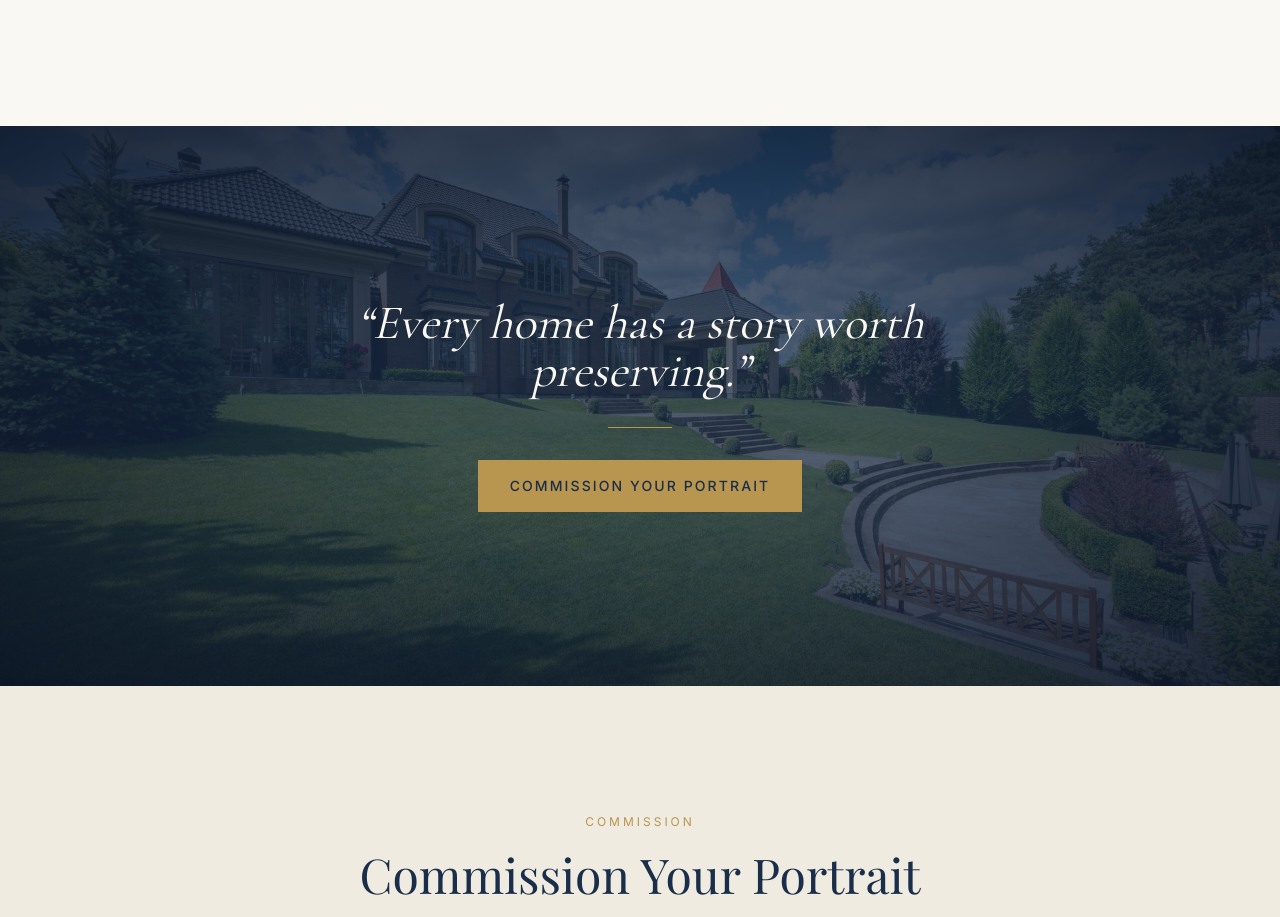
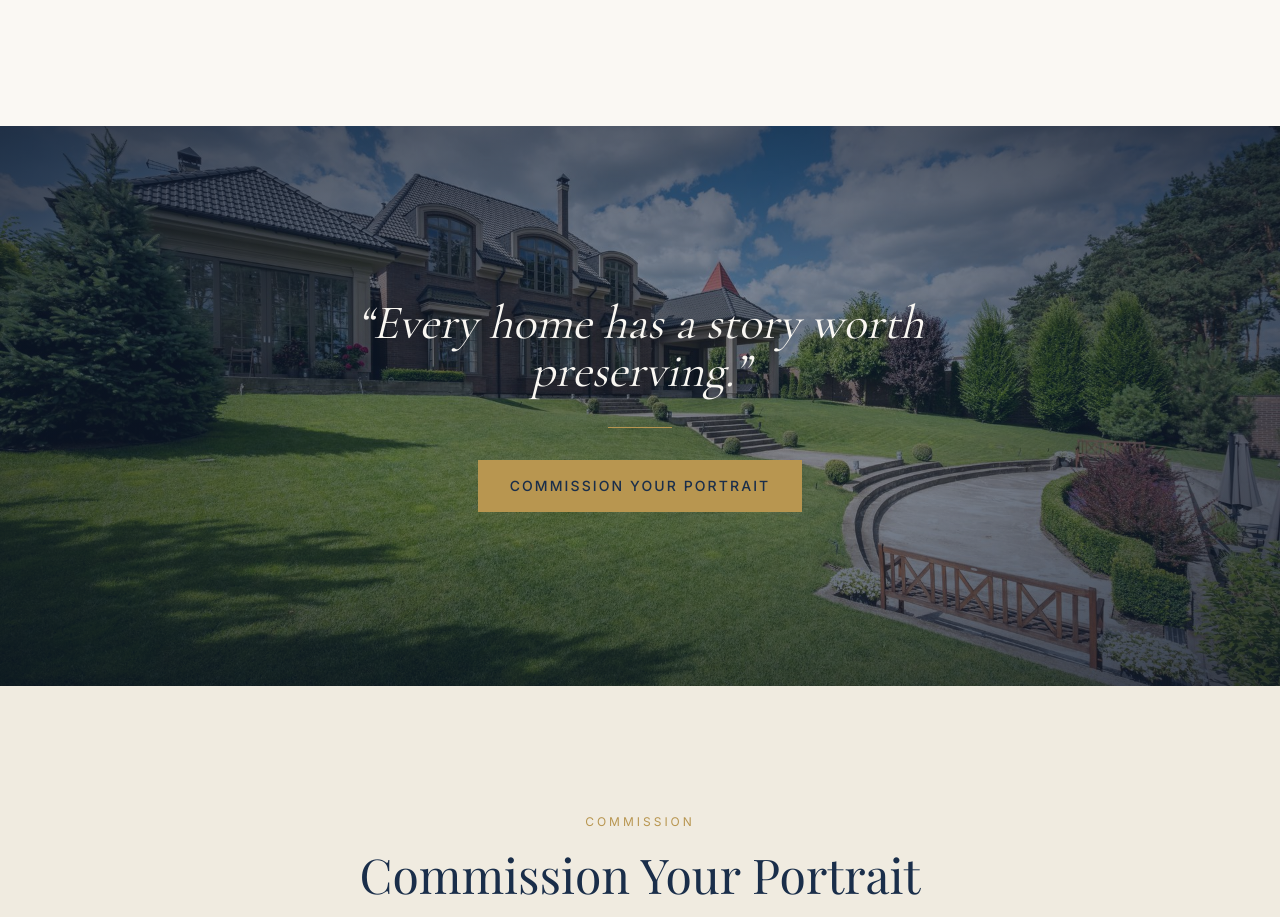
Before and after one commit to angelomarin11/homes-by-fattori, a Next.js app: page / in a window 1280 px wide. Shown: the part 8841-9758 px from the top of the page. Built offline with nearby package versions, Linux system fonts and the light colour scheme; no server answers; a web font is replaced by a local one.

Commit message:
Lighten aspirational band overlay so the home shows through

```diff
--- a/components/HomesBand.tsx
+++ b/components/HomesBand.tsx
@@ -18,12 +18,12 @@ export default function HomesBand() {
         sizes="100vw"
         className="object-cover"
       />
-      {/* darkening + vignette so the type reads and it feels cinematic */}
-      <div className="absolute inset-0 bg-navy/75" />
-      <div className="absolute inset-0 bg-[radial-gradient(ellipse_at_center,transparent_25%,rgba(8,16,32,0.75)_100%)]" />
+      {/* darkening + vignette so the type reads while the home stays visible */}
+      <div className="absolute inset-0 bg-navy/45" />
+      <div className="absolute inset-0 bg-[radial-gradient(ellipse_at_center,rgba(8,16,32,0.15)_30%,rgba(8,16,32,0.7)_100%)]" />
 
       <div className="container-luxe relative z-10 text-center">
-        <p className="mx-auto max-w-3xl font-cormorant text-3xl italic leading-snug text-cream md:text-5xl">
+        <p className="mx-auto max-w-3xl font-cormorant text-3xl italic leading-snug text-cream drop-shadow-[0_2px_12px_rgba(0,0,0,0.6)] md:text-5xl">
           &ldquo;Every home has a story worth preserving.&rdquo;
         </p>
         <div className="mx-auto mt-8 h-px w-16 bg-gold" />
```
